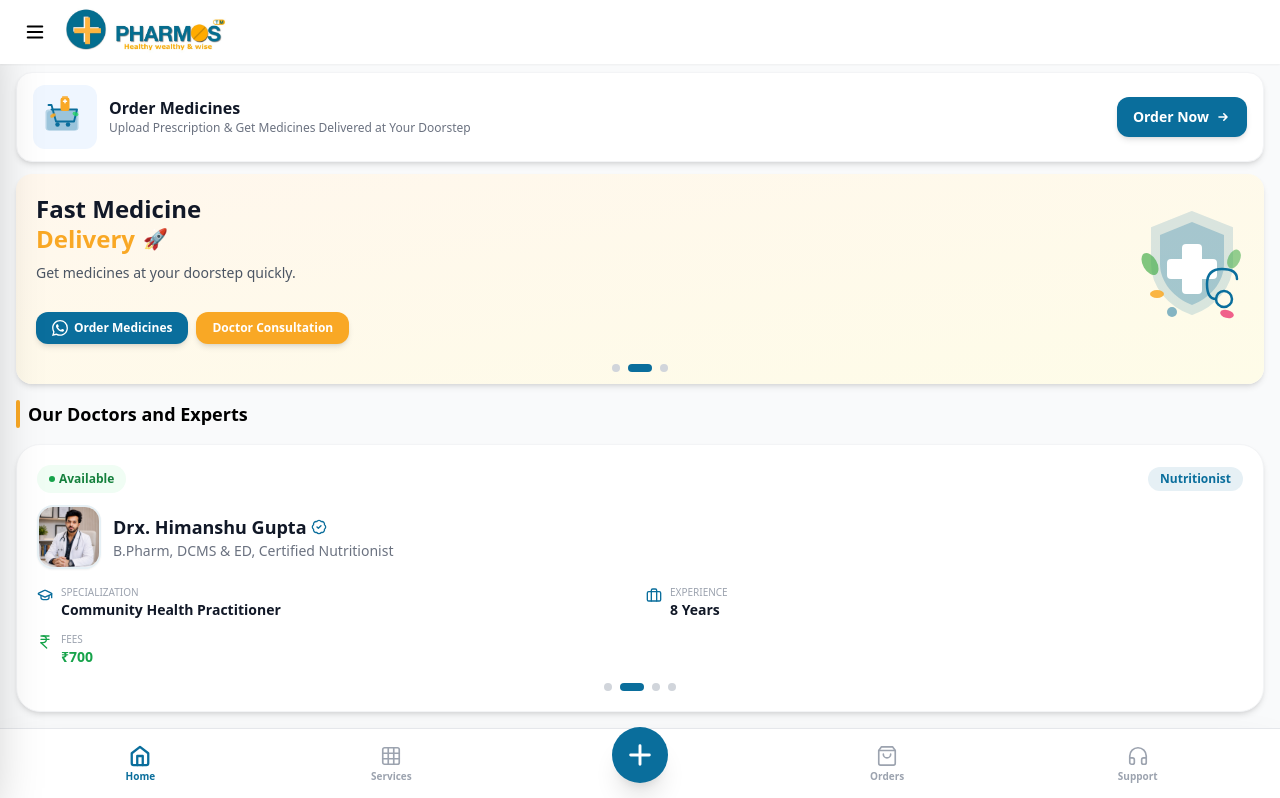
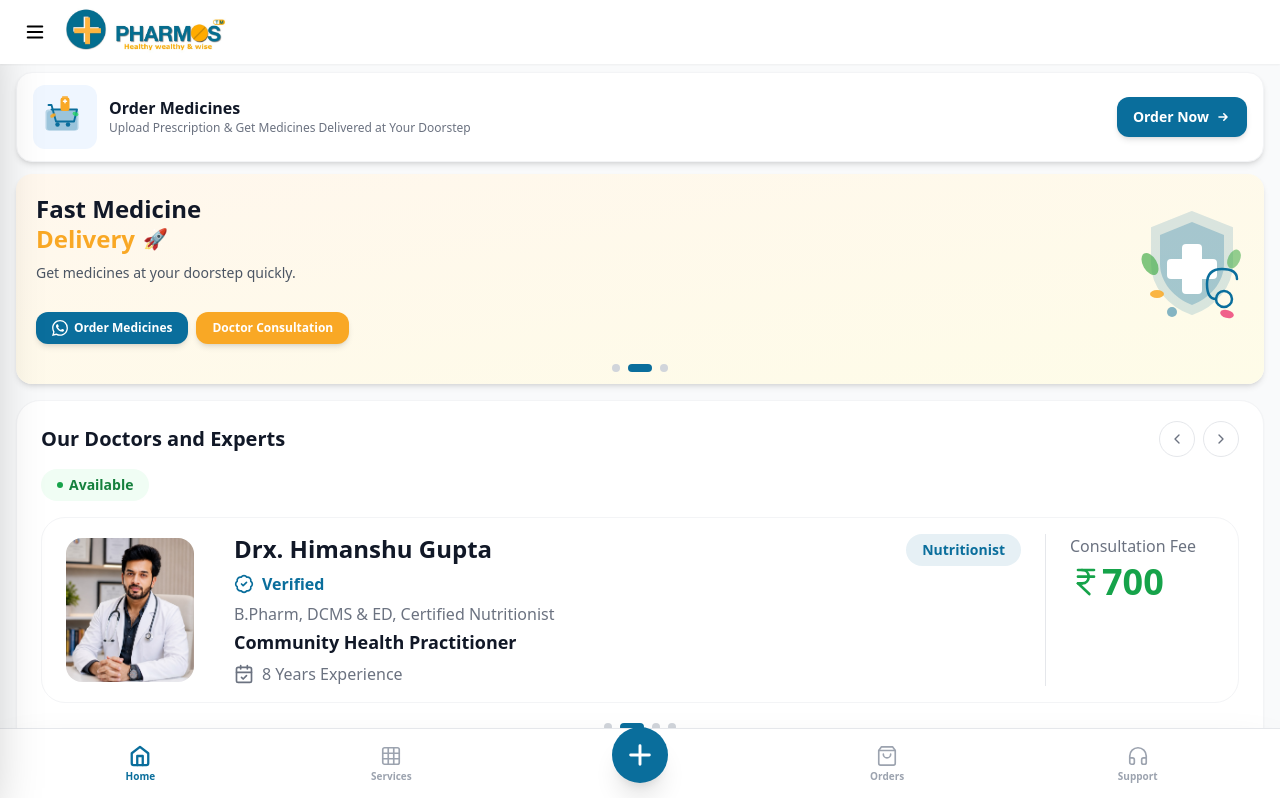
Before and after one commit to Vishal0599/Pharmos-online, a React (Vite) app in the folder project/: page / in a window 1280 px wide. Shown: the top 798 px of the page. Built offline with nearby package versions, Linux system fonts and the light colour scheme.

Commit message:
Initial commit

```diff
--- a/project/src/components/ConsultationCarousel.tsx
+++ b/project/src/components/ConsultationCarousel.tsx
@@ -1,9 +1,11 @@
 import { useEffect, useMemo, useState } from "react";
 import {
   BadgeCheck,
-  GraduationCap,
-  Briefcase,
+  CalendarCheck,
   IndianRupee,
+  ChevronLeft,
+  ChevronRight,
+  User,
 } from "lucide-react";
 import {
   doctorSpecialties,
@@ -82,20 +84,25 @@ export default function ConsultationCarousel() {
 
     const timer = setInterval(() => {
       setCurrent((prev) => (prev + 1) % consultants.length);
-    }, 3500);
+    }, 4000);
 
     return () => clearInterval(timer);
   }, [consultants.length]);
+
+  const goPrev = () => {
+    setCurrent((prev) => (prev - 1 + consultants.length) % consultants.length);
+  };
+
+  const goNext = () => {
+    setCurrent((prev) => (prev + 1) % consultants.length);
+  };
 
   if (consultants.length === 0) {
     return (
       <section className="px-4 mt-6">
         <div className="flex items-center mb-4">
           <div className="w-1 h-6 bg-[#F9A825] rounded-full mr-2"></div>
-
-          <h2 className="text-lg font-bold">
-            Our Consultation Services
-          </h2>
+          <h2 className="text-lg font-bold">Our Consultation Services</h2>
         </div>
 
         <div className="bg-white rounded-2xl p-5 shadow border">
@@ -107,105 +114,112 @@ export default function ConsultationCarousel() {
 
   const consultant = consultants[current];
 
-  // initials for the avatar placeholder, e.g. "Dr. Aditi Rao" -> "AR"
-  const initials = consultant.name
-    .replace("Dr. ", "")
-    .split(" ")
-    .map((w) => w[0])
-    .join("")
-    .slice(0, 2);
-
   return (
     <section className="px-4 mt-4">
-      <div className="flex items-center mb-4">
-        <div className="w-1 h-7 bg-[#F9A825] rounded-full mr-2"></div>
-
-        <h2 className="text-lg font-bold">
+      <div className="w-full bg-white rounded-3xl shadow-sm border border-gray-100 px-6 py-5">
+        {/* Header */}
+        <div className="flex items-center justify-between mb-3">
+          <h2 className="text-xl font-bold text-gray-900">
             Our Doctors and Experts
           </h2>
+
+          {consultants.length > 1 && (
+            <div className="flex items-center gap-2">
+              <button
+                onClick={goPrev}
+                aria-label="Previous"
+                className="h-9 w-9 flex items-center justify-center rounded-full border border-gray-200 text-gray-500 hover:bg-gray-50 transition-colors"
+              >
+                <ChevronLeft className="h-4 w-4" />
+              </button>
+              <button
+                onClick={goNext}
+                aria-label="Next"
+                className="h-9 w-9 flex items-center justify-center rounded-full border border-gray-200 text-gray-500 hover:bg-gray-50 transition-colors"
+              >
+                <ChevronRight className="h-4 w-4" />
+              </button>
+            </div>
+          )}
         </div>
 
-      <div className="relative overflow-hidden bg-white rounded-3xl shadow-md border border-gray-100 p-5 transition-all duration-500">
-        <div className="flex justify-between items-center">
-          <span className="flex items-center gap-1 bg-green-50 text-green-700 text-xs font-semibold px-3 py-1.5 rounded-full">
+        {/* Available badge */}
+        <span className="inline-flex items-center gap-1.5 bg-green-50 text-green-700 text-sm font-semibold px-4 py-1.5 rounded-full mb-4">
           <span className="h-1.5 w-1.5 rounded-full bg-green-600" />
           Available
         </span>
 
-          <span className="bg-[#0A6E9C]/10 text-[#0A6E9C] text-xs font-semibold px-3 py-1 rounded-full">
+        {/* Card */}
+        <div className="rounded-3xl border border-gray-100 flex flex-col sm:flex-row sm:items-center gap-6 px-6 py-4">
+          {/* Photo */}
+          <div className="relative w-36 h-36 shrink-0 mx-auto sm:mx-0">
+            {consultant.photo ? (
+              <img
+                src={consultant.photo}
+                alt={consultant.name}
+                className="w-32 h-36 rounded-2xl object-cover"
+              />
+            ) : (
+              <div className="w-32 h-36 rounded-2xl bg-[#E8F0FB] flex items-center justify-center">
+                <User className="h-10 w-10 text-[#0A6E9C]/30" />
+              </div>
+            )}
+          </div>
+
+          {/* Details */}
+          <div className="flex-1 min-w-0 flex flex-col sm:flex-row sm:items-start gap-6">
+            <div className="flex-1 min-w-0">
+              <div className="flex items-start justify-between gap-3">
+                <h3 className="text-2xl font-bold text-gray-900 leading-tight">
+                  {consultant.name}
+                </h3>
+                <span className="shrink-0 bg-[#0A6E9C]/10 text-[#0A6E9C] text-sm font-semibold px-4 py-1.5 rounded-full">
                   {consultant.category}
                 </span>
               </div>
 
-        <div className="flex items-center gap-3 mt-3">
-          {consultant.photo ? (
-            <img
-              src={consultant.photo}
-              alt={consultant.name}
-              className="h-16 w-16 shrink-0 rounded-2xl object-cover border-2 border-[#0A6E9C]/10 shadow-sm"
-            />
-          ) : (
-            <div className="h-16 w-16 shrink-0 rounded-2xl bg-[#0A6E9C]/10 flex items-center justify-center font-bold text-[#0A6E9C] text-xl">
-              {initials}
-            </div>
-          )}
-          <div>
-            <div className="flex items-center gap-1">
-              <h3 className="text-lg font-bold text-gray-900">
-                {consultant.name}
-              </h3>
-              <BadgeCheck className="h-4 w-4 text-[#0A6E9C]" />
-            </div>
-            <p className="text-gray-500 text-sm">{consultant.qualification}</p>
-          </div>
+              <div className="flex items-center gap-2 mt-1.5 text-[#0A6E9C]">
+                <BadgeCheck className="h-5 w-5" />
+                <span className="text-base font-semibold">Verified</span>
               </div>
 
-        <div className="mt-4 grid grid-cols-2 gap-3">
-          <div className="flex items-start gap-2">
-            <GraduationCap className="h-4 w-4 text-[#0A6E9C] mt-0.5" />
-            <div>
-              <p className="text-[10px] uppercase text-gray-400 font-medium">
-                Specialization
+              <p className="text-gray-500 text-base mt-1.5">
+                {consultant.qualification}
               </p>
-              <p className="text-sm font-semibold text-gray-900">
+
+              <p className="font-semibold text-gray-900 text-lg mt-0.5">
                 {consultant.specialization}
               </p>
-            </div>
-          </div>
 
-          <div className="flex items-start gap-2">
-            <Briefcase className="h-4 w-4 text-[#0A6E9C] mt-0.5" />
-            <div>
-              <p className="text-[10px] uppercase text-gray-400 font-medium">
-                Experience
-              </p>
-              <p className="text-sm font-semibold text-gray-900">
-                {consultant.experience}
-              </p>
+              <div className="flex items-center gap-2 text-gray-500 text-base mt-1.5">
+                <CalendarCheck className="h-5 w-5" />
+                {consultant.experience} Experience
               </div>
             </div>
 
             {consultant.fees && (
-            <div className="flex items-start gap-2">
-              <IndianRupee className="h-4 w-4 text-green-600 mt-0.5" />
-              <div>
-                <p className="text-[10px] uppercase text-gray-400 font-medium">
-                  Fees
-                </p>
-                <p className="text-sm font-semibold text-green-600">
-                  {consultant.fees}
+              <>
+                <div className="hidden sm:block w-px self-stretch bg-gray-200" />
+                <div className="sm:w-36 shrink-0">
+                  <p className="text-base text-gray-500">Consultation Fee</p>
+                  <p className="flex items-center text-4xl font-bold text-green-600 mt-1">
+                    <IndianRupee className="h-8 w-8" />
+                    {consultant.fees.replace("₹", "")}
                   </p>
                 </div>
-            </div>
+              </>
             )}
           </div>
+        </div>
 
+        {/* Pagination dots */}
         {consultants.length > 1 && (
-          <div className="flex justify-center gap-2 mt-4">
+          <div className="flex justify-center gap-2 mt-5">
             {consultants.map((_, index) => (
               <button
                 key={index}
                 onClick={() => setCurrent(index)}
+                aria-label={`Go to slide ${index + 1}`}
                 className={`h-2 rounded-full transition-all ${
                   current === index
                     ? "w-6 bg-[#0A6E9C]"
--- a/project/src/data/consultants.ts
+++ b/project/src/data/consultants.ts
@@ -33,7 +33,7 @@ export const doctorSpecialties = [
         specialization: "Orthopedic Surgeon",
         experience: "12 Years",
         fees: "₹500",
-        photo: "/doctors-photo/dr-chinmay.jpg",
+        photo: "/doctors-photo/dr-chinmay.png",
       },
     ],
   },
```
Also changed, not shown: project/public/doctors-photo/dr-chinmay.jpg (deleted), project/public/doctors-photo/dr-chinmay.png (added). Lines whose indentation alone changed are shown as unchanged.
